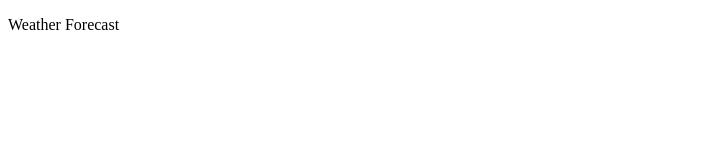
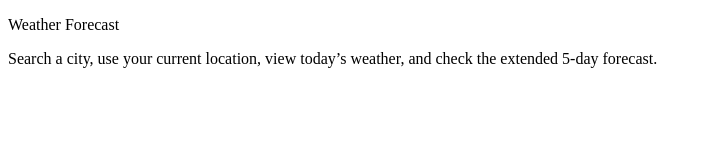
Before and after one commit to IamIshani/WeatherForecast-App, a plain HTML site: page index.html in a window 1280 px wide. Shown: the whole page, without its empty margins (0-711 px from the left). Drawn offline with Linux system fonts and the light colour scheme.

Commit message:
p2 is added

```diff
--- a/index.html
+++ b/index.html
@@ -10,6 +10,7 @@
         <div>
             <header>
                 <p>Weather Forecast</p>
+                <p>Search a city, use your current location, view today’s weather, and check the extended 5-day forecast.</p>
             </header>
         </div>
     </div>
```
